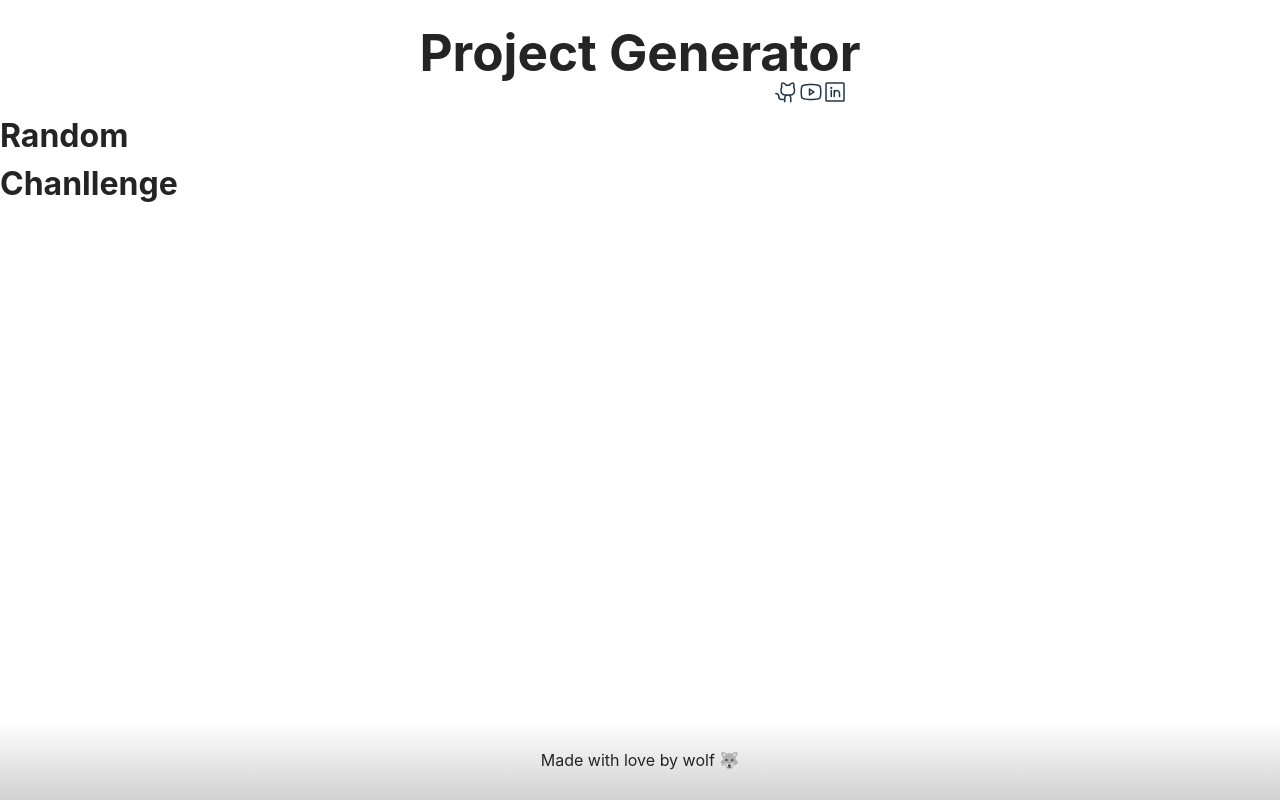
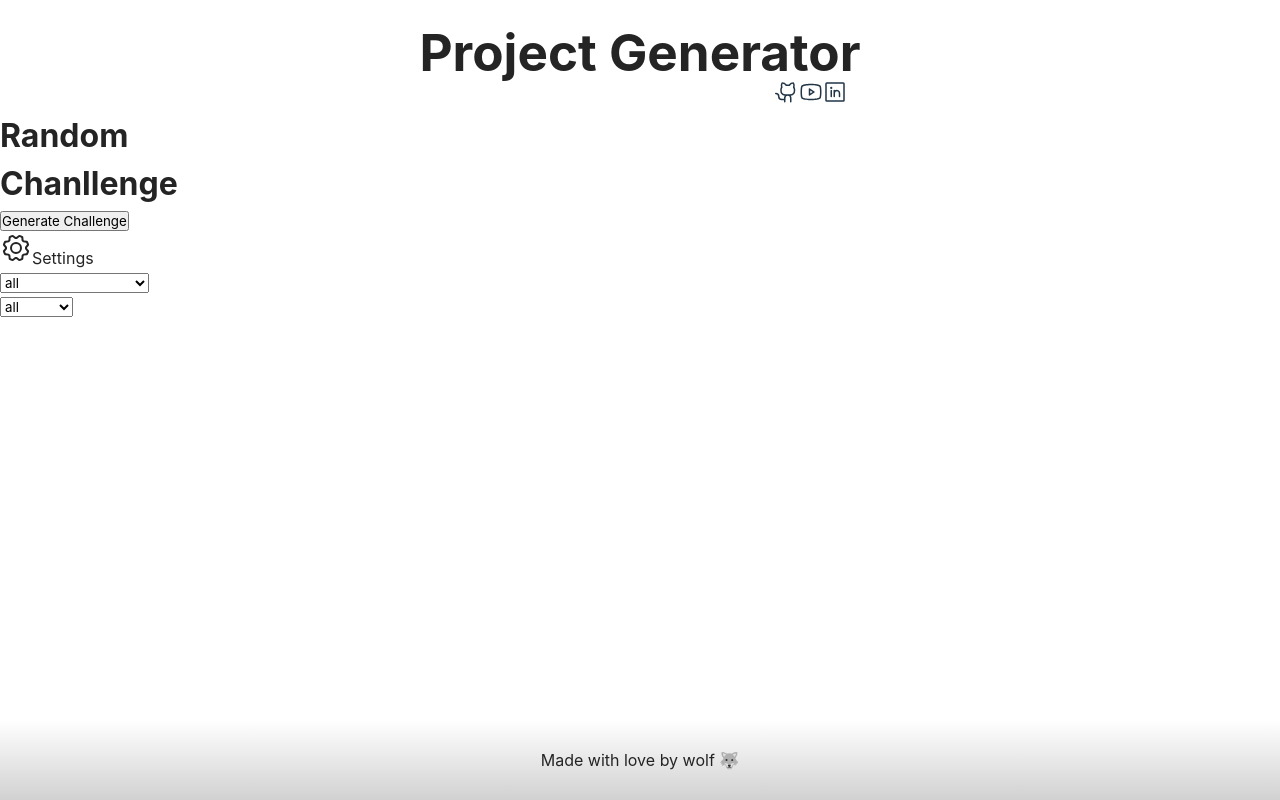
Before and after one commit to MurilloWolf/challenges-gen, a React (Vite) app: page /random-challange in a window 1280 px wide. Built offline with nearby package versions, Linux system fonts and the light colour scheme.

Commit message:
feat: create random-challenge page

```diff
--- a/src/components/CardList/index.tsx
+++ b/src/components/CardList/index.tsx
@@ -5,6 +5,7 @@ import {
 } from "@phosphor-icons/react";
 
 import "./cardList.css";
+import { Link } from "react-router-dom";
 export default function CardList() {
   const paragraphs = [
     "Get a random project",
@@ -19,11 +20,13 @@ export default function CardList() {
         const Icon = icons[index];
         return (
           <div className="card-list-option" key={index}>
-            <div className="card-title">
-              <Icon size={36} />
-              <h2>{title}</h2>
-            </div>
-            <p className="card-paragraph">{paragraphs[index]}</p>
+            <Link to={`/` + titles[index].toLowerCase().replace(" ", "-")}>
+              <div className="card-title">
+                <Icon size={36} />
+                <h2>{title}</h2>
+              </div>
+              <p className="card-paragraph">{paragraphs[index]}</p>
+            </Link>
           </div>
         );
       })}
--- a/src/pages/RandomChallenge/index.tsx
+++ b/src/pages/RandomChallenge/index.tsx
@@ -1,7 +1,82 @@
+import { Gear } from "@phosphor-icons/react";
+import { useReducer, useState } from "react";
+import reducer, { ActionTypes } from "./reducer";
+import { getRandomChallenge } from "../../utils/randomChallenge";
+import DifficultyLevel from "../../data/difficultyLevels";
 export default function RandomChallenge() {
+  const initialState = {
+    punishmentLevel: "all",
+    projectLevel: "all",
+  };
+  const dificultyLevels = ["easy", "medium", "hard", "all"];
+
+  const [state, dispatch] = useReducer(reducer, initialState);
+  const [challenge, setChallenge] = useState<any>(null);
+  const handleChange = (e: React.ChangeEvent<HTMLSelectElement>) => {
+    const { name, value } = e.target;
+
+    dispatch({
+      type: name as keyof typeof ActionTypes,
+      payload: value,
+    });
+  };
+
+  const generateOptions = () =>
+    dificultyLevels.map((level) => (
+      <option key={level} value={level}>
+        {level}
+      </option>
+    ));
+
+  const handleGenerate = () => {
+    // @ts-nocheck
+    const obj = getRandomChallenge(
+      DifficultyLevel[state.projectLevel],
+      DifficultyLevel[state.punishmentLevel] || "all"
+    );
+    setChallenge(obj);
+    console.log(obj);
+  };
+
   return (
     <div>
       <h1>Random Chanllenge</h1>
+      <form>
+        <div>
+          {challenge && (
+            <>
+              <label>Challenge</label>
+              <p>Project: {challenge.project.title}</p>
+              {challenge.punishment && (
+                <p>Punishment: {challenge.punishment.title}</p>
+              )}
+            </>
+          )}
+        </div>
+
+        <button type="button" onClick={handleGenerate}>
+          Generate Challenge
+        </button>
+        <div>
+          <Gear size={32} />
+          <label>Settings</label>
+          <select
+            name={ActionTypes.SET_PUNISHMENT_DIFFICULTY}
+            value={state.punishmentLevel}
+            onChange={handleChange}
+          >
+            <option value="none">Without Punishment</option>
+            {generateOptions()}
+          </select>
+          <select
+            name={ActionTypes.SET_PROJECT_DIFFICULTY}
+            value={state.projectLevel}
+            onChange={handleChange}
+          >
+            {generateOptions()}
+          </select>
+        </div>
+      </form>
     </div>
   );
 }
--- /dev/null
+++ b/src/pages/RandomChallenge/reducer.ts
@@ -0,0 +1,30 @@
+export const ActionTypes = {
+  SET_PUNISHMENT_DIFFICULTY: "SET_PUNISHMENT_DIFFICULTY",
+  SET_PROJECT_DIFFICULTY: "SET_PROJECT_DIFFICULTY",
+};
+
+interface State {
+  punishmentLevel: string;
+  projectLevel: string;
+}
+
+interface Action {
+  type: keyof typeof ActionTypes;
+  payload: string;
+}
+
+export default function reducer(state: State, action: Action) {
+  const { type, payload } = action;
+  const actions = {
+    SET_PUNISHMENT_DIFFICULTY: () => ({
+      ...state,
+      punishmentLevel: payload,
+    }),
+    SET_PROJECT_DIFFICULTY: () => ({
+      ...state,
+      projectLevel: payload,
+    }),
+  };
+
+  return actions[type] ? actions[type]() : state;
+}
```
